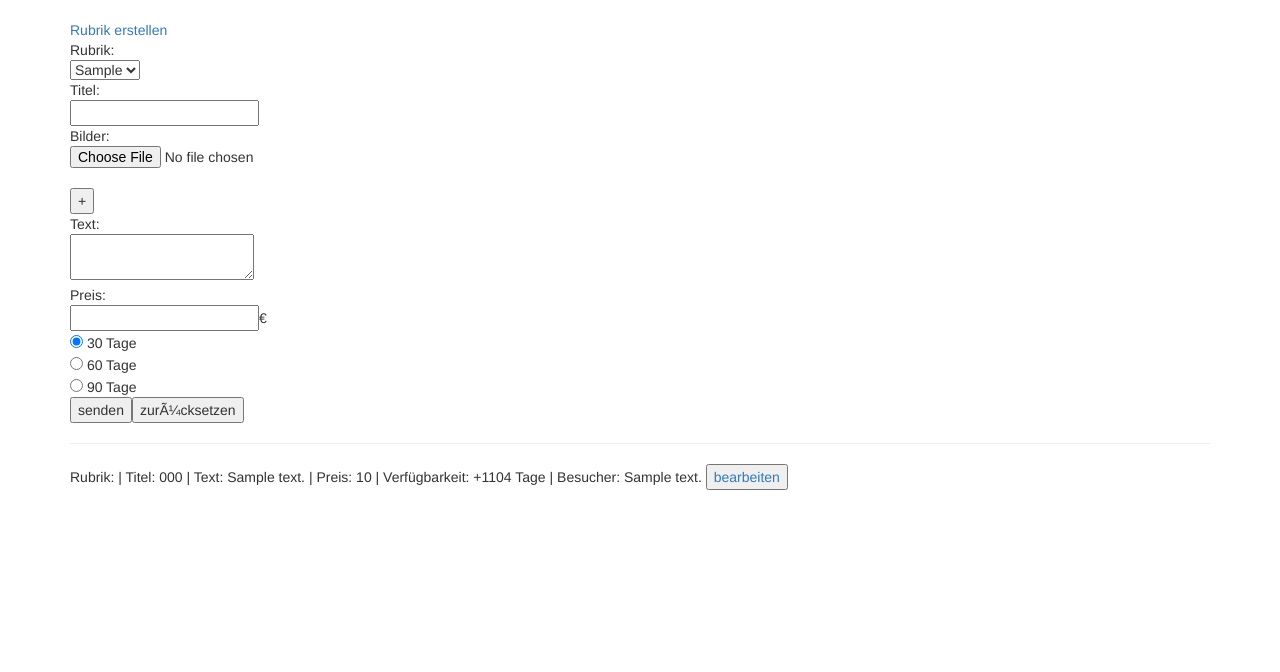
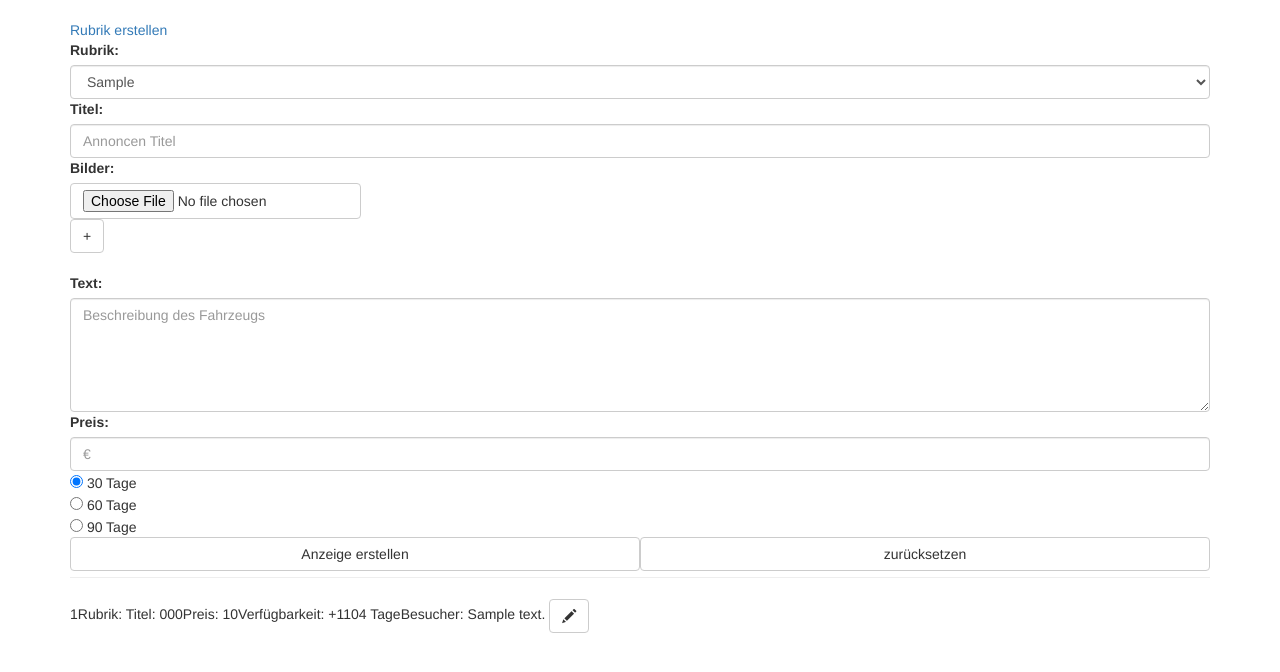
Before and after one commit to Fetzie/school, a PHP site: page /annoncen_erstellen.php in a window 1280 px wide. Shown: the part 52-724 px from the top of the page. Run offline with PHP 8.4, Linux system fonts and the light colour scheme; the visitor is signed in with stand-in values (Sample User, id 1); tables that the repository leaves empty or names only in its code hold one stand-in row (values such as "Sample post"); some libraries are stand-ins or nearby versions.

Commit message:
Update annoncen_erstellen.php
design Änderung

```diff
--- a/Kleinanzeigen/annoncen_erstellen.php
+++ b/Kleinanzeigen/annoncen_erstellen.php
@@ -97,30 +97,31 @@
         {
             var eingabe = document.getElementById("newPictureBox");
             var list = document.getElementById("inputPosition");
-            var inhalt = list.innerHTML + "<input type='file' name='fileToUpload[]'/><br>";
+            var inhalt = list.innerHTML + "<input type='file' class='btn btn-default' name='fileToUpload[]'/><br>";
             list.innerHTML = inhalt;
         }
     </script>
 <?PHP
 
     echo "<form name='newEintrag' method='post' action='" . htmlspecialchars($_SERVER["PHP_SELF"]) . "' enctype='multipart/form-data'>"
-       . "Rubrik:<br>"
-       . "<select name='rubrik'>";
+       . "<fieldset><label>Rubrik:</label>"
+       . "<select class='form-control' name='rubrik'>";
           rubrik();
-    echo "</select><br>"
-       . "Titel:<br><input type='text' name='titel'><br>"
-       . "Bilder:<br><input type='file' name='fileToUpload[]'><br>"
+    echo "</select></fieldset>"
+       . "<fieldset><label>Titel:</label><input type='text' class='form-control' name='titel' placeholder='Annoncen Titel'/></fieldset>"
+       . "<fieldset><label>Bilder:</label><input type='file' class='btn btn-default' name='fileToUpload[]'/></fieldset>"
        . "<span id='inputPosition'></span>"
-       . "<button type='button' onclick='addPictureBox();'> + </button>"
-       . "<br>"
-       . "Text:<br><textarea name='text'></textarea><br>"
-       . "Preis:<br><input type='text' name='priceFromSeller'>&euro;<br>"
+       . "<button type='button' class='btn btn-default' onclick='addPictureBox();'> + </button>"
+       . "<br><br>"
+       . "<fieldset><label>Text:</label><textarea class='form-control' rows='5' name='text' placeholder='Beschreibung des Fahrzeugs'></textarea></fieldset>"
+       . "<fieldset><label>Preis:</label><input type='text' class='form-control' name='priceFromSeller' placeholder='&euro;'/></fieldset>"
        . "<input type='radio' name='days' value='30' checked> 30 Tage<br>"
        . "<input type='radio' name='days' value='60'> 60 Tage<br>"
        . "<input type='radio' name='days' value='90'> 90 Tage<br>"
-       . "<input type='submit' value='senden' name='senden'><input type='reset' value='zurÃ¼cksetzen'>"
+       . "<input type='submit' class='btn btn-default col-sm-6' value='Anzeige erstellen' name='senden'/>"
+            . "<input type='reset' class='btn btn-default col-sm-6' value='zur&uuml;cksetzen'>"
        . "</form>"
-       . "<hr/>";
+       . "<br><hr>";
 
 
     function ausgabe()
@@ -129,7 +130,7 @@
 
         $sql = "SELECT annoncenID, rubrik.rubrik, titel, text, priceFromSeller, visitors, birthdate, timeToDeath FROM annoncen LEFT JOIN rubrik ON annoncen.rubrik = rubrik.rubrikID";
         $result = mysqli_query($conn, $sql);
-
+        $annoncenNumber = 1;
 
         while($row = mysqli_fetch_assoc($result))
         {
@@ -137,16 +138,25 @@
             $date2 = date_create($row["timeToDeath"]);
             $diff  = date_diff($date1,$date2);
 
+
             echo "<form name='geaenderterEintrag' method='post' action='" . htmlspecialchars($_SERVER["PHP_SELF"]) . "'>"
+               . "<tr>"
                . "<input type='hidden' name='annoncenID' value='" . $row["annoncenID"] . "'>"
-               . "Rubrik: " . $row["rubrik"] . " | "
-               . "Titel: " . $row["titel"] . " | "
-               . "Text: " . $row["text"] . " | "
-               . "Preis: " . $row["priceFromSeller"] . " | "
-               . "Verf&uuml;gbarkeit: " . $diff->format("%R%a Tage") . " | "
-               . "Besucher: " . $row["visitors"] . "&nbsp;"
-               . "<a href='annoncen_bearbeitung.php?annonce=" . $row["annoncenID"] . "'><button type='button' >bearbeiten</button></a><br>"
+               . "<td>" . $annoncenNumber . "</td>"
+               . "<td>Rubrik: " . $row["rubrik"] . "</td>"
+               . "<td>Titel: " . $row["titel"] . "</td>"
+               . "<td>Preis: " . $row["priceFromSeller"] . "</td>"
+               . "<td>Verf&uuml;gbarkeit: " . $diff->format("%R%a Tage") . "</td>"
+               . "<td>Besucher: " . $row["visitors"] . "</td>" . "&nbsp;"
+               . "<td>"
+                    . "<a href='annoncen_bearbeitung.php?annonce=" . $row["annoncenID"] . "'>"
+                    . "<span class='btn btn-default glyphicon glyphicon-pencil'></span>"
+                    . "</a>"
+               . "</td>"
+               . "</tr>"
+
                . "</form>";
+            $annoncenNumber++;
         }
 
         mysqli_close($conn);
```
